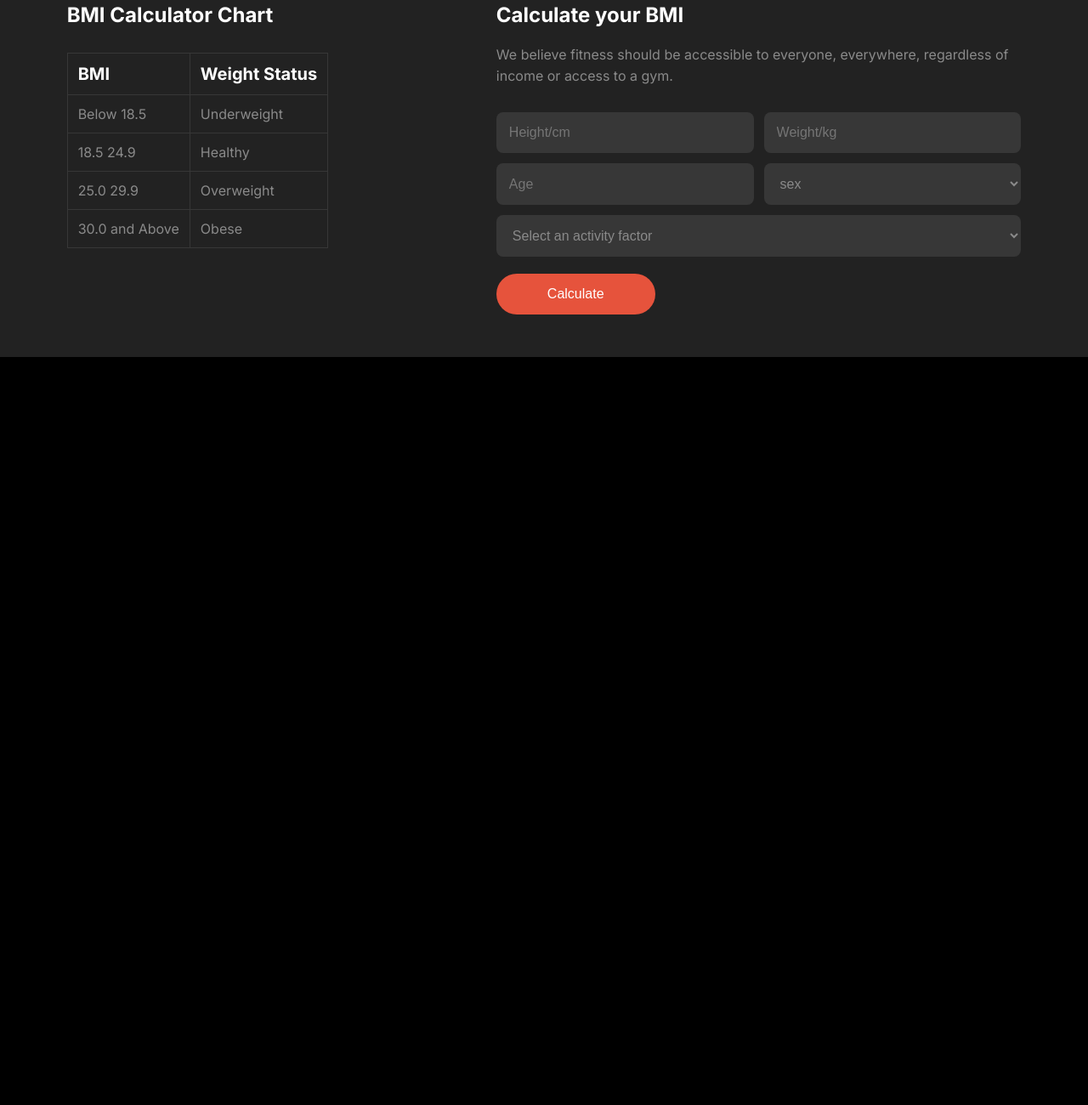
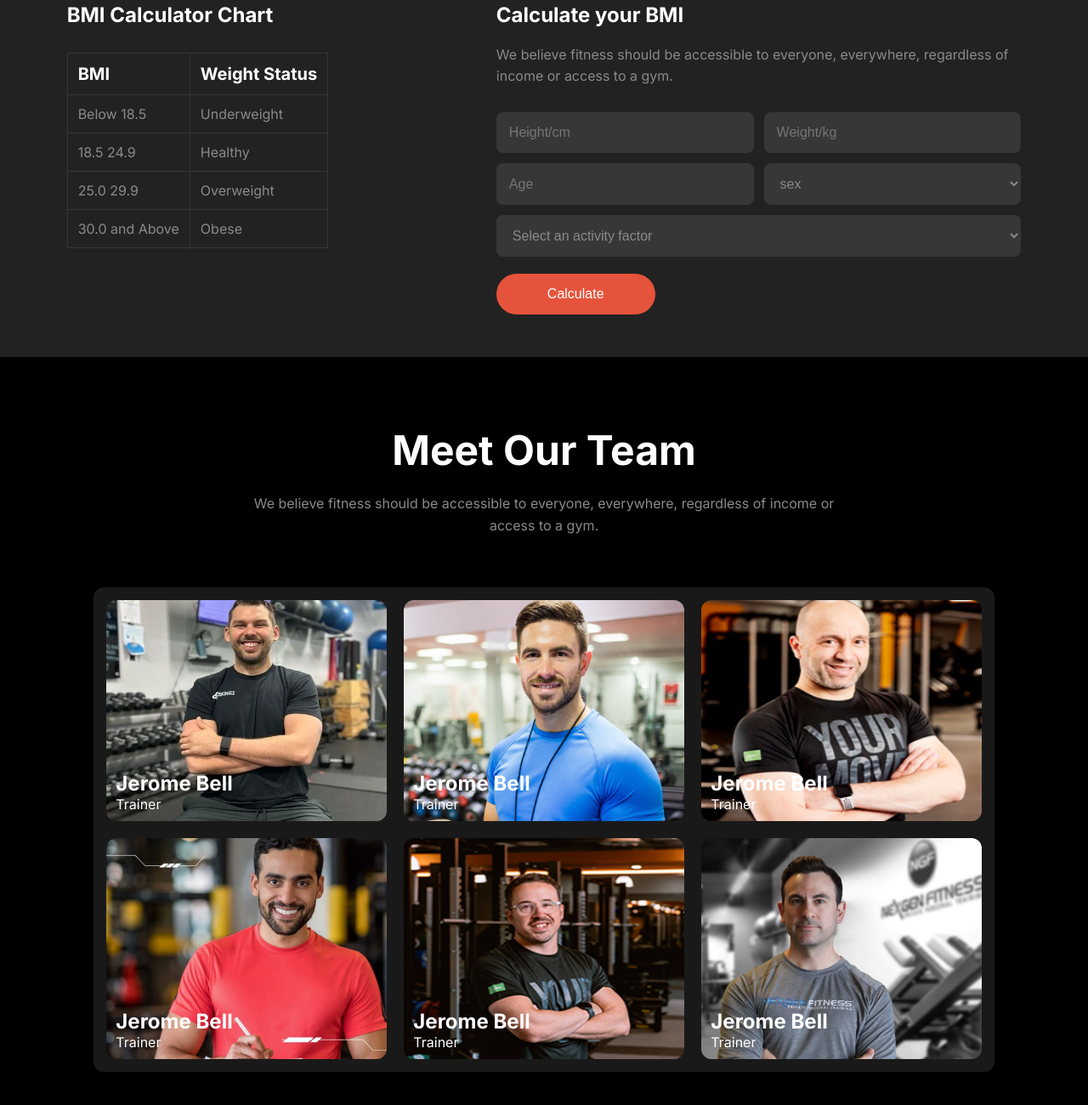
Before and after one commit to reyad9009/Assignment-2, a plain HTML site: page index.html in a window 1280 px wide. Shown: the part 2259-3559 px from the top of the page at 85% size. Before the commit the page ends 2679 px from the top, so only its background shows below. Drawn offline with Linux system fonts and the light colour scheme.

Commit message:
add Meet our Team section

```diff
--- a/index.html
+++ b/index.html
@@ -176,5 +176,64 @@
         </div>
     </section>
     <!-- BMI Calculator section 4 end -->
+
+    <!-- Meet Our Team section 5 start -->
+    <section class="meet_our_team">
+        <div class="section5_header_text">
+            <h1>Meet Our Team</h1>
+            <p>We believe fitness should be accessible to everyone, everywhere, regardless of income or access to a gym.</p>
+        </div>
+        <div class="section5_imgs">
+            <div class="s5_img">
+                <div class="img_in_div hidden_img">
+                    <img src="images/trainer1.png">
+                    <div class="trainer_Name">
+                        <h1>Jerome Bell</h1>
+                        <p>Trainer</p>
+                    </div>
+                </div>
+                <div class="img_in_div">
+                    <img src="images/trainer2.png">
+                    <div class="trainer_Name">
+                        <h1>Jerome Bell</h1>
+                        <p>Trainer</p>
+                    </div>
+                </div>
+                <div class="img_in_div">
+                    <img src="images/trainer3.png">
+                    <div class="trainer_Name">
+                        <h1>Jerome Bell</h1>
+                        <p>Trainer</p>
+                    </div>
+                </div>
+            </div>
+            <div class="s5_img">
+                <div class="img_in_div hidden_img">
+                    <img src="images/trainer4.png">
+                    <div class="trainer_Name">
+                        <h1>Jerome Bell</h1>
+                        <p>Trainer</p>
+                    </div>
+                </div>
+                <div class="img_in_div">
+                    <img src="images/trainer5.png">
+                    <div class="trainer_Name">
+                        <h1>Jerome Bell</h1>
+                        <p>Trainer</p>
+                    </div>
+                </div>
+                <div class="img_in_div">
+                    <img src="images/trainer6.png">
+                    <div class="trainer_Name">
+                        <h1>Jerome Bell</h1>
+                        <p>Trainer</p>
+                    </div>
+                </div>
+            </div>
+        </div>
+    </section>
+    <!-- Meet Our Team section 5 end -->
+</main>
+
 </body>
 </html>
--- a/style.css
+++ b/style.css
@@ -396,3 +396,61 @@ td{
     margin-top: 20px;
 }
 /*============= BMI Calculator section 4 end =============*/
+
+/*============= Meet Our Team section 5 start =============*/
+.meet_our_team{
+    display: flex;
+    flex-direction: column;
+    justify-content: center;
+    align-items: center;
+    gap: 60px;
+    padding-bottom: 90px;
+}
+.section5_header_text{
+    text-align: center;
+    width: 65%;
+    margin-top: 80px;
+}
+.section5_header_text > h1{
+    font-size: 48px;
+    font-weight: bolder;
+}
+.section5_header_text > p{
+    font-size: 16px;
+    line-height: 26px;
+    margin-top: 20px;
+    color: var(--describing_text_color);
+}
+.section5_imgs{
+    display: flex;
+    flex-direction: column;
+    background-color: #191919;
+    padding: 15px;
+    gap: 20px;
+    border-radius: 12px;
+}
+.section5_imgs  img{
+    position: relative;
+    width: 350px;
+    height: 280px;
+}
+.s5_img{
+    display: flex;
+    gap: 20px;
+}
+.img_in_div{
+    width: 330px;
+    height: 260px;
+    overflow: hidden;
+    border-radius: 12px;
+    display: flex;
+    flex-direction: column;
+    justify-content: center;
+    align-items: center;
+}
+.trainer_Name{
+    position: absolute;
+    margin-top: 190px;
+    margin-left: -170px;
+}
+/*============= Meet Our Team section 5 end =============*/
```
